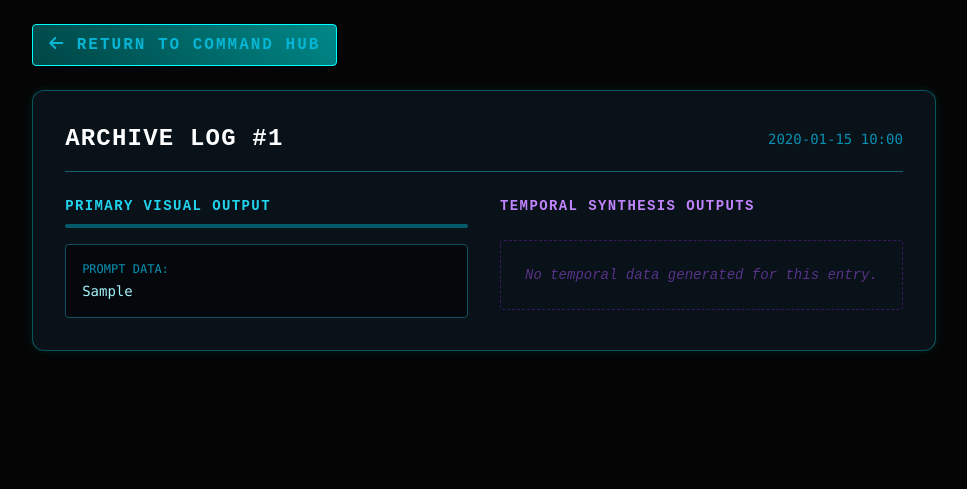
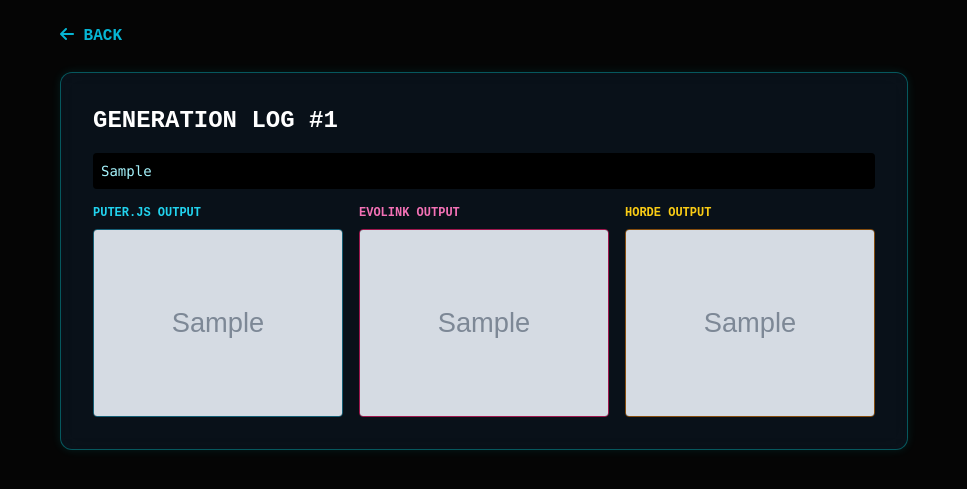
Before and after one commit to Devil-nkp/GameLore-AI, a Flask app: page /history/1 in a window 1280 px wide. Shown: the top 489 px of the page, without its empty margins (156-1123 px from the left). Run offline with Flask 3, Linux system fonts and the light colour scheme; a user stored in the database is signed in; tables that the repository leaves empty hold one stand-in row (values such as "Sample post"); grey boxes marked "Sample" are stand-in pictures; some libraries are stand-ins or nearby versions.

Commit message:
history_detail.html

```diff
--- a/templates/history_detail.html
+++ b/templates/history_detail.html
@@ -1,55 +1,35 @@
 {% extends "base.html" %}
 {% block content %}
-<div class="p-6 max-w-5xl mx-auto pb-20">
-    <a href="/hub" class="text-cyan-500 hover:text-white mb-6 inline-block font-bold btn-sci px-4 py-2 rounded">
-        <i class="fa-solid fa-arrow-left"></i> RETURN TO COMMAND HUB
+<div class="p-6 max-w-4xl mx-auto">
+    <a href="/hub" class="text-cyan-500 hover:text-white mb-6 inline-block font-bold">
+        <i class="fa-solid fa-arrow-left"></i> BACK
     </a>
 
     <div class="glass sci-fi-border rounded-xl p-8">
-        <div class="border-b border-cyan-800 pb-4 mb-6 flex justify-between items-center">
-            <h1 class="text-2xl font-bold text-white tracking-wider">ARCHIVE LOG #{{ gen.id }}</h1>
-            <span class="text-cyan-600 font-mono text-sm">{{ gen.timestamp.strftime('%Y-%m-%d %H:%M') }}</span>
-        </div>
+        <h1 class="text-2xl font-bold text-white mb-4">GENERATION LOG #{{ gen.id }}</h1>
+        <p class="mb-4 text-cyan-200 font-mono text-sm bg-black p-2 rounded">{{ gen.prompt }}</p>
 
-        <div class="grid md:grid-cols-2 gap-8">
+        <div class="grid md:grid-cols-3 gap-4">
+            {% if gen.puter_image_url %}
             <div>
-                <h3 class="text-cyan-400 font-bold mb-2 text-sm tracking-widest">PRIMARY VISUAL OUTPUT</h3>
-                <div class="relative group border-2 border-cyan-500/50 rounded-lg overflow-hidden bg-black">
-                    <img src="{{ gen.main_image_url }}" class="w-full object-contain">
-                    <button onclick="openFullscreen('{{ gen.main_image_url }}', 'img')" class="absolute inset-0 bg-black/50 opacity-0 group-hover:opacity-100 transition flex items-center justify-center text-white">
-                        <i class="fa-solid fa-expand fa-3x text-cyan-400 drop-shadow-[0_0_10px_rgba(0,255,255,0.8)]"></i>
-                    </button>
-                </div>
-                <div class="mt-4 bg-black/50 p-4 rounded border border-cyan-900 font-mono text-sm text-cyan-200">
-                    <span class="text-cyan-600 block text-xs mb-1">PROMPT DATA:</span>
-                    {{ gen.prompt }}
-                </div>
+                <h4 class="text-cyan-400 text-xs font-bold mb-2">PUTER.JS OUTPUT</h4>
+                <img src="{{ gen.puter_image_url }}" class="w-full rounded border border-cyan-800" onclick="openFullscreen(this.src)">
             </div>
+            {% endif %}
 
-            <div class="space-y-6">
-                <h3 class="text-purple-400 font-bold mb-2 text-sm tracking-widest">TEMPORAL SYNTHESIS OUTPUTS</h3>
+            {% if gen.evolink_image_url %}
+            <div>
+                <h4 class="text-pink-400 text-xs font-bold mb-2">EVOLINK OUTPUT</h4>
+                <img src="{{ gen.evolink_image_url }}" class="w-full rounded border border-pink-800" onclick="openFullscreen(this.src)">
+            </div>
+            {% endif %}
 
-                {% if gen.a2e_video_url %}
-                <div class="sci-fi-border rounded-lg p-4 bg-black/40 border-purple-900/50">
-                    <h4 class="text-purple-300 text-xs font-bold mb-2"><i class="fa-solid fa-bolt"></i> A2E RAPID VIDEO ENGINE</h4>
-                    <div class="relative group rounded overflow-hidden border border-purple-500/30">
-                         <video src="{{ gen.a2e_video_url }}" controls loop class="w-full"></video>
-                         <button onclick="openFullscreen('{{ gen.a2e_video_url }}', 'vid')" class="absolute top-2 right-2 bg-black/70 text-purple-400 p-2 rounded hover:text-white opacity-0 group-hover:opacity-100 transition"><i class="fa-solid fa-expand"></i></button>
-                    </div>
-                </div>
-                {% endif %}
-
-                {% if gen.horde_video_url %}
-                <div class="sci-fi-border rounded-lg p-4 bg-black/40 border-gray-700">
-                     <h4 class="text-gray-400 text-xs font-bold mb-2"><i class="fa-solid fa-hourglass"></i> HORDE ASYNC VIDEO</h4>
-                     <video src="{{ gen.horde_video_url }}" controls loop class="w-full rounded border border-gray-600"></video>
-                </div>
-                {% elif not gen.a2e_video_url %}
-                 <div class="p-6 border border-dashed border-purple-800/50 rounded text-center text-purple-500/50 text-sm italic">
-                    No temporal data generated for this entry.
-                 </div>
-                {% endif %}
+            {% if gen.horde_image_url %}
+            <div>
+                <h4 class="text-yellow-400 text-xs font-bold mb-2">HORDE OUTPUT</h4>
+                <img src="{{ gen.horde_image_url }}" class="w-full rounded border border-yellow-800" onclick="openFullscreen(this.src)">
             </div>
+            {% endif %}
         </div>
     </div>
 </div>
```
